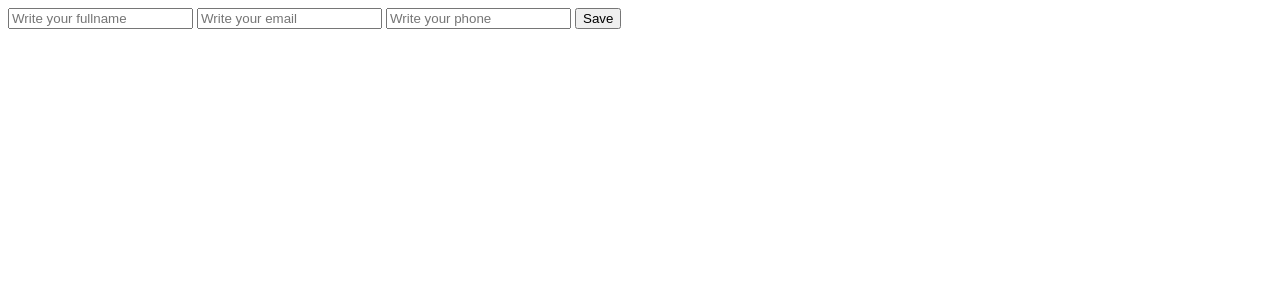
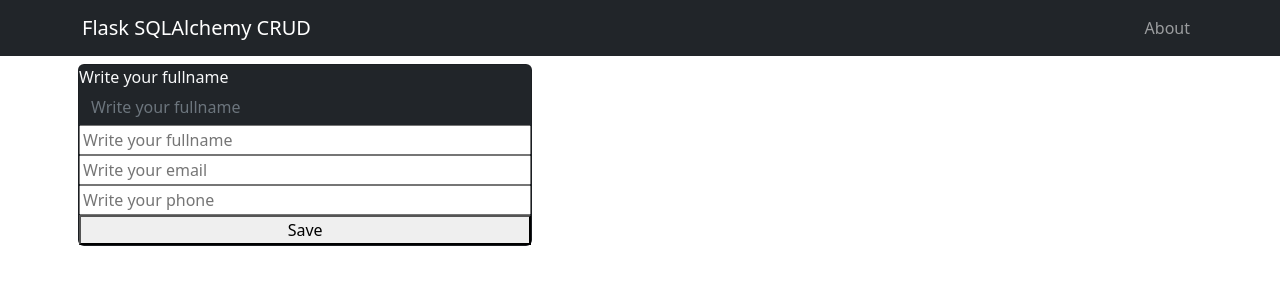
Before and after one commit to ylobainad/flask_crud_mysql, a Flask app: page / in a window 1280 px wide. Shown: the top 300 px of the page. Run offline with Flask 2, Linux system fonts and the light colour scheme.

Commit message:
first commit

```diff
--- a/src/templates/index.html
+++ b/src/templates/index.html
@@ -1,29 +1,14 @@
-<!DOCTYPE html>
-<html lang="en">
+{% extends 'layout.html' %}
 
-<head>
-    <meta charset="UTF-8">
-    <meta http-equiv="X-UA-Compatible" content="IE=edge">
-    <meta name="viewport" content="width=device-width, initial-scale=1.0">
-    <title>Home</title>
-</head>
+{% block content %}
 
-<body>
-    {% with messages = get_flashed_messages() %}
-    {% if messages %}
-    {% for message in messages %}
-    {{message}}
-    {% endfor %}
-    {% endif %}
-    {% endwith %}
-    <form action="/new" method="post">
-        <input type="text" name="fullname" placeholder="Write your fullname">
-        <input type="text" name="email" placeholder="Write your email">
-        <input type="text" name="phone" placeholder="Write your phone">
+<div class="row">
+    <div class="col-md-5">
+        {% include('partials/_messages.html') %}
 
-        <button type="submit">Save</button>
-    </form>
-
+        {% include('partials/_contactForm.html') %}
+    </div>
+    <div class="col-md-7">
         <div>
             {%for contact in contacts %}
             <div>
@@ -40,6 +25,10 @@
             </div>
             {% endfor %}
         </div>
-</body>
+    </div>
+</div>
 
-</html>
+
+
+
+{% endblock %}
--- /dev/null
+++ b/src/templates/layout.html
@@ -0,0 +1,22 @@
+<!DOCTYPE html>
+<html lang="en">
+
+<head>
+    <meta charset="UTF-8">
+    <meta http-equiv="X-UA-Compatible" content="IE=edge">
+    <meta name="viewport" content="width=device-width, initial-scale=1.0">
+    <title>Flask SQLAlchemy CRUD</title>
+    <link rel="stylesheet" href="https://cdn.jsdelivr.net/npm/bootstrap@5.2.0/dist/css/bootstrap.min.css">
+
+</head>
+
+<body>
+    {% include('partials/_navbar.html') %}
+    <div class="container p-2">
+        {% block content %}
+        {% endblock %}
+    </div>
+    <script src="https://cdn.jsdelivr.net/npm/bootstrap@5.2.0/dist/js/bootstrap.bundle.min.js"></script>
+</body>
+
+</html>
--- /dev/null
+++ b/src/templates/partials/_contactForm.html
@@ -0,0 +1,14 @@
+<form action="/new" method="post" class="card bg-dark text-light">
+
+    <div>
+        <label for="fullname">Write your fullname</label>
+        <input type="text" name="fullname" placeholder="Write your fullname"
+            class="form-control rounded-0 bg-dark border-0 text-white">
+    </div>
+
+    <input type="text" name="fullname" placeholder="Write your fullname">
+    <input type="text" name="email" placeholder="Write your email">
+    <input type="text" name="phone" placeholder="Write your phone">
+
+    <button type="submit">Save</button>
+</form>
--- /dev/null
+++ b/src/templates/partials/_messages.html
@@ -0,0 +1,7 @@
+{% with messages = get_flashed_messages() %}
+{% if messages %}
+{% for message in messages %}
+{{message}}
+{% endfor %}
+{% endif %}
+{% endwith %}
--- /dev/null
+++ b/src/templates/partials/_navbar.html
@@ -0,0 +1,16 @@
+<nav class="navbar navbar-expand-lg navbar-dark bg-dark">
+    <div class="container">
+        <a class="navbar-brand" href="/">Flask SQLAlchemy CRUD</a>
+        <button class="navbar-toggler" type="button" data-bs-toggle="collapse" data-bs-target="#navbarNav"
+            aria-controls="navbarNav" aria-expanded="false" aria-label="Toggle navigation">
+            <span class="navbar-toggler-icon"></span>
+        </button>
+        <div class="collapse navbar-collapse" id="navbarNav">
+            <ul class="navbar-nav ms-auto">
+                <li class="nav-item">
+                    <a class="nav-link" href="/about">About</a>
+                </li>
+            </ul>
+        </div>
+    </div>
+</nav>
```
Also changed, not shown: src/templates/about.html (+6 -15 lines), src/templates/update.html (+3 -11 lines). Lines whose indentation alone changed are shown as unchanged.
